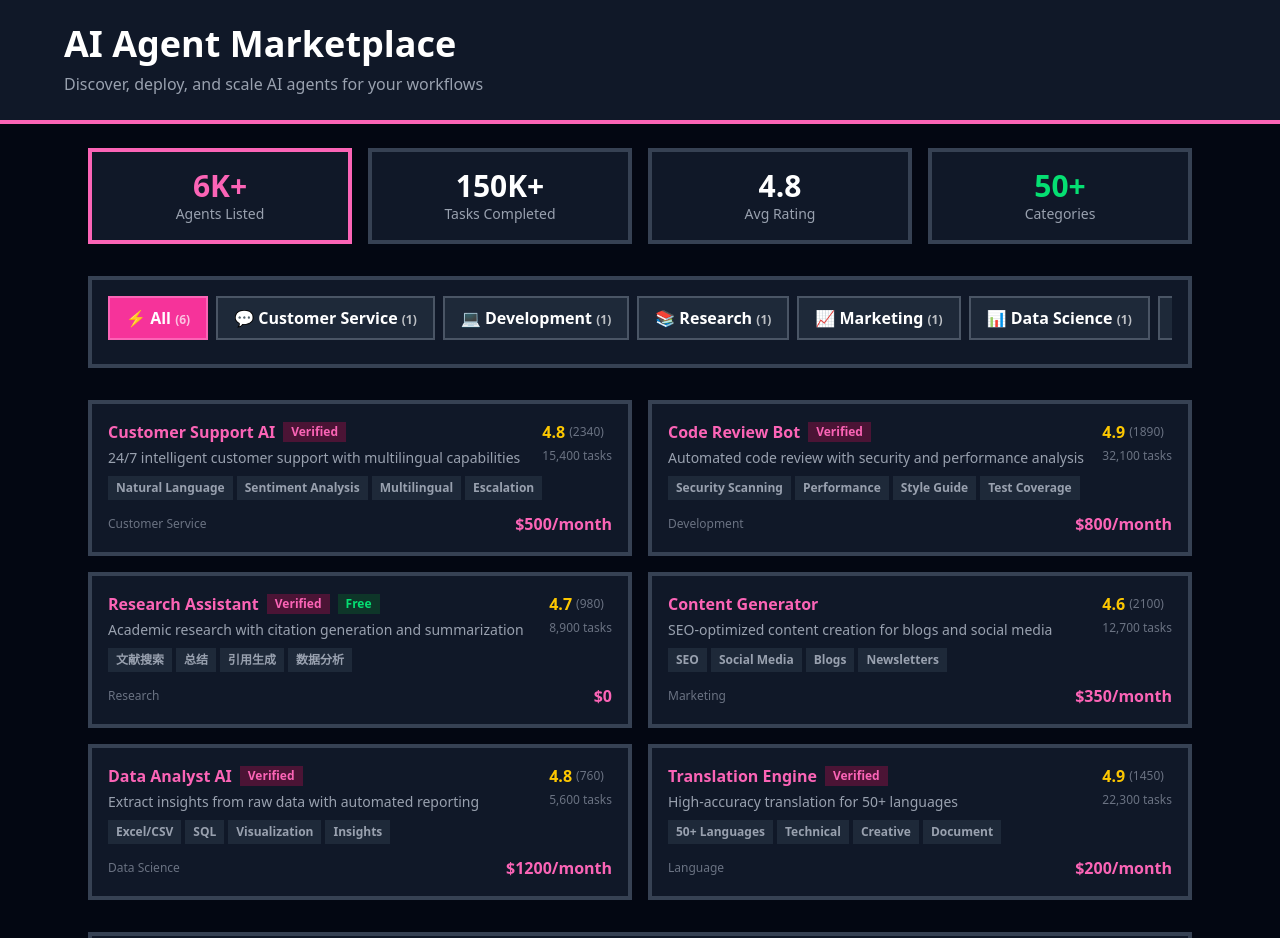
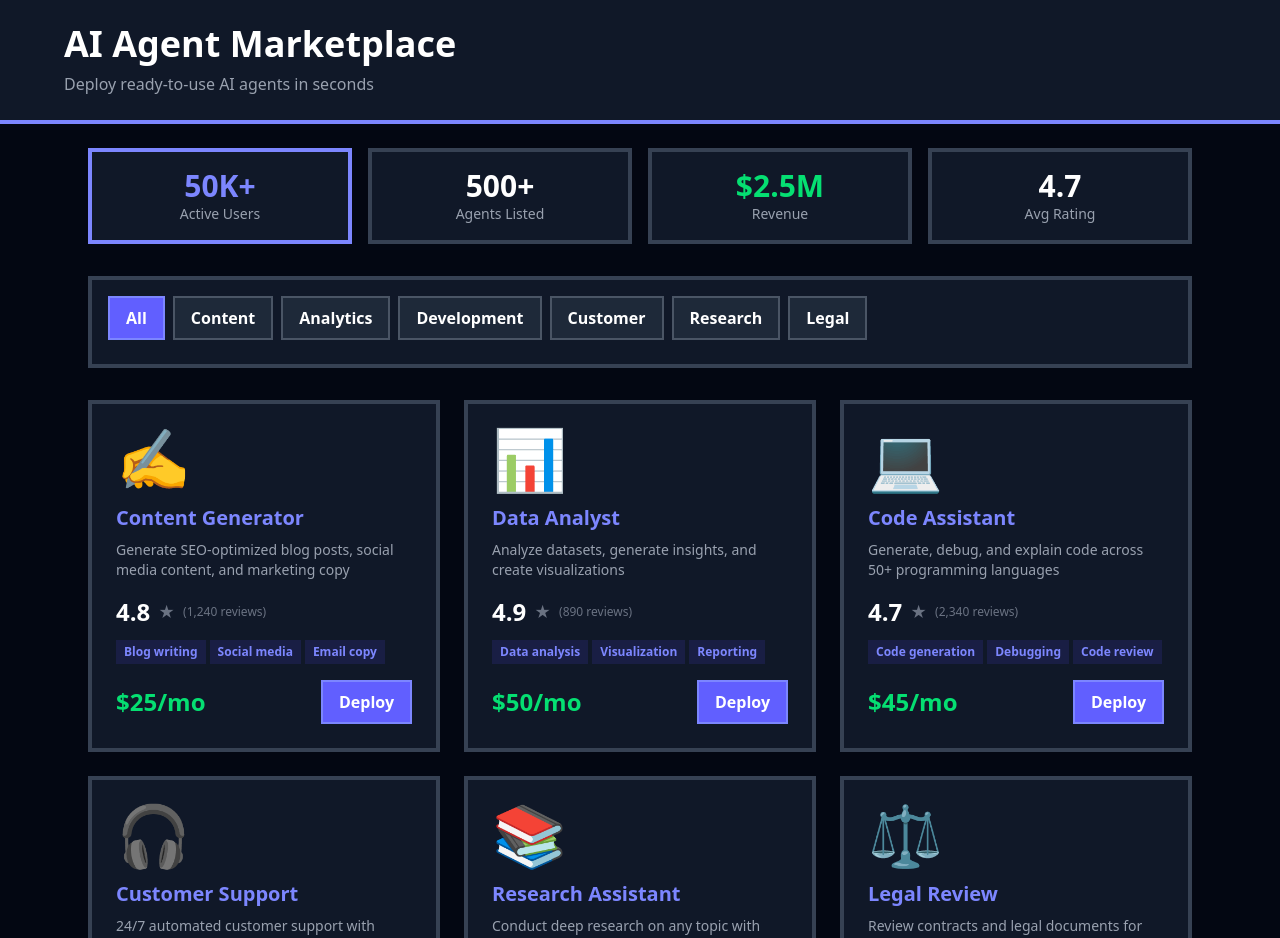
Before and after one commit to Samdevrel/ai-agent-marketplace, a Next.js app: page / in a window 1280 px wide. Shown: the top 938 px of the page. Built offline with nearby package versions, Linux system fonts and the light colour scheme.

Commit message:
feat: AI Agent Marketplace
AI agent marketplace:
- 6 agents (Content, Analytics, Development, Customer, Research, Legal)
- Category filtering
- Capabilities display
- Rating and reviews
- Deploy buttons

Tech: Next.js 14, TypeScript, Tailwind CSS

```diff
--- a/src/app/layout.tsx
+++ b/src/app/layout.tsx
@@ -3,8 +3,8 @@ import "./globals.css";
 
 export const metadata: Metadata = {
   title: "AI Agent Marketplace | @samdevrel",
-  description: "Discover, deploy, and scale AI agents for your workflows. Customer service, code review, research, and more.",
-  keywords: ["AI agent", "marketplace", "OpenAI", "automation", "chatbot"],
+  description: "Deploy ready-to-use AI agents. Content, analytics, development, customer support, research, legal.",
+  keywords: ["AI agent", "marketplace", "deployment", "automation", "LLM", "chatbot"],
   authors: [{ name: "Sam", url: "https://x.com/samdevrel" }],
 };
 
--- a/src/app/page.tsx
+++ b/src/app/page.tsx
@@ -6,112 +6,84 @@ interface Agent {
   id: string;
   name: string;
   description: string;
+  avatar: string;
   category: string;
-  capabilities: string[];
+  price: number;
   rating: number;
   reviews: number;
-  price: string;
-  isFree: boolean;
-  verified: boolean;
-  tasksCompleted: number;
-}
-
-interface Category {
-  name: string;
-  count: number;
-  icon: string;
+  capabilities: string[];
 }
 
 const agents: Agent[] = [
   {
     id: '1',
-    name: 'Customer Support AI',
-    description: '24/7 intelligent customer support with multilingual capabilities',
-    category: 'Customer Service',
-    capabilities: ['Natural Language', 'Sentiment Analysis', 'Multilingual', 'Escalation'],
+    name: 'Content Generator',
+    description: 'Generate SEO-optimized blog posts, social media content, and marketing copy',
+    avatar: '✍️',
+    category: 'Content',
+    price: 25,
     rating: 4.8,
-    reviews: 2340,
-    price: '$500/month',
-    isFree: false,
-    verified: true,
-    tasksCompleted: 15400,
+    reviews: 1240,
+    capabilities: ['Blog writing', 'Social media', 'Email copy', 'SEO optimization'],
   },
   {
     id: '2',
-    name: 'Code Review Bot',
-    description: 'Automated code review with security and performance analysis',
-    category: 'Development',
-    capabilities: ['Security Scanning', 'Performance', 'Style Guide', 'Test Coverage'],
+    name: 'Data Analyst',
+    description: 'Analyze datasets, generate insights, and create visualizations',
+    avatar: '📊',
+    category: 'Analytics',
+    price: 50,
     rating: 4.9,
-    reviews: 1890,
-    price: '$800/month',
-    isFree: false,
-    verified: true,
-    tasksCompleted: 32100,
+    reviews: 890,
+    capabilities: ['Data analysis', 'Visualization', 'Reporting', 'SQL queries'],
   },
   {
     id: '3',
-    name: 'Research Assistant',
-    description: 'Academic research with citation generation and summarization',
-    category: 'Research',
-    capabilities: ['文献搜索', '总结', '引用生成', '数据分析'],
+    name: 'Code Assistant',
+    description: 'Generate, debug, and explain code across 50+ programming languages',
+    avatar: '💻',
+    category: 'Development',
+    price: 45,
     rating: 4.7,
-    reviews: 980,
-    price: '$0',
-    isFree: true,
-    verified: true,
-    tasksCompleted: 8900,
+    reviews: 2340,
+    capabilities: ['Code generation', 'Debugging', 'Code review', 'Documentation'],
   },
   {
     id: '4',
-    name: 'Content Generator',
-    description: 'SEO-optimized content creation for blogs and social media',
-    category: 'Marketing',
-    capabilities: ['SEO', 'Social Media', 'Blogs', 'Newsletters'],
+    name: 'Customer Support',
+    description: '24/7 automated customer support with natural conversation',
+    avatar: '🎧',
+    category: 'Customer',
+    price: 35,
     rating: 4.6,
-    reviews: 2100,
-    price: '$350/month',
-    isFree: false,
-    verified: false,
-    tasksCompleted: 12700,
+    reviews: 1560,
+    capabilities: ['Live chat', 'Email support', 'Ticket resolution', 'FAQ'],
   },
   {
     id: '5',
-    name: 'Data Analyst AI',
-    description: 'Extract insights from raw data with automated reporting',
-    category: 'Data Science',
-    capabilities: ['Excel/CSV', 'SQL', 'Visualization', 'Insights'],
+    name: 'Research Assistant',
+    description: 'Conduct deep research on any topic with citations',
+    avatar: '📚',
+    category: 'Research',
+    price: 60,
     rating: 4.8,
-    reviews: 760,
-    price: '$1200/month',
-    isFree: false,
-    verified: true,
-    tasksCompleted: 5600,
+    reviews: 670,
+    capabilities: ['Literature review', 'Data collection', 'Analysis', 'Citations'],
   },
   {
     id: '6',
-    name: 'Translation Engine',
-    description: 'High-accuracy translation for 50+ languages',
-    category: 'Language',
-    capabilities: ['50+ Languages', 'Technical', 'Creative', 'Document'],
+    name: 'Legal Review',
+    description: 'Review contracts and legal documents for compliance',
+    avatar: '⚖️',
+    category: 'Legal',
+    price: 150,
     rating: 4.9,
-    reviews: 1450,
-    price: '$200/month',
-    isFree: false,
-    verified: true,
-    tasksCompleted: 22300,
+    reviews: 340,
+    capabilities: ['Contract review', 'Compliance check', 'Risk analysis', 'Redlining'],
   },
 ];
 
-const categories: Category[] = [
-  { name: 'All', count: 6, icon: '⚡' },
-  { name: 'Customer Service', count: 1, icon: '💬' },
-  { name: 'Development', count: 1, icon: '💻' },
-  { name: 'Research', count: 1, icon: '📚' },
-  { name: 'Marketing', count: 1, icon: '📈' },
-  { name: 'Data Science', count: 1, icon: '📊' },
-  { name: 'Language', count: 1, icon: '🌐' },
-];
+const categories = ['All', 'Content', 'Analytics', 'Development', 'Customer', 'Research', 'Legal'];
 
 export default function Home() {
   const [selectedCategory, setSelectedCategory] = useState('All');
@@ -123,31 +95,31 @@ export default function Home() {
 
   return (
     <main className="min-h-screen bg-gray-950 text-white">
-      <header className="border-b-4 border-pink-400 bg-gray-900 p-6">
+      <header className="border-b-4 border-indigo-400 bg-gray-900 p-6">
         <div className="max-w-6xl mx-auto">
           <h1 className="text-3xl md:text-4xl font-black">AI Agent Marketplace</h1>
-          <p className="text-gray-400 mt-2">Discover, deploy, and scale AI agents for your workflows</p>
+          <p className="text-gray-400 mt-2">Deploy ready-to-use AI agents in seconds</p>
         </div>
       </header>
 
       <div className="max-w-6xl mx-auto p-6 space-y-8">
         {/* Stats */}
         <section className="grid grid-cols-2 md:grid-cols-4 gap-4">
-          <div className="bg-gray-900 border-4 border-pink-400 p-4 text-center">
-            <div className="text-3xl font-black text-pink-400">6K+</div>
+          <div className="bg-gray-900 border-4 border-indigo-400 p-4 text-center">
+            <div className="text-3xl font-black text-indigo-400">50K+</div>
+            <div className="text-sm text-gray-400">Active Users</div>
+          </div>
+          <div className="bg-gray-900 border-4 border-gray-700 p-4 text-center">
+            <div className="text-3xl font-black">500+</div>
             <div className="text-sm text-gray-400">Agents Listed</div>
           </div>
           <div className="bg-gray-900 border-4 border-gray-700 p-4 text-center">
-            <div className="text-3xl font-black">150K+</div>
-            <div className="text-sm text-gray-400">Tasks Completed</div>
+            <div className="text-3xl font-black text-green-400">$2.5M</div>
+            <div className="text-sm text-gray-400">Revenue</div>
           </div>
           <div className="bg-gray-900 border-4 border-gray-700 p-4 text-center">
-            <div className="text-3xl font-black">4.8</div>
+            <div className="text-3xl font-black">4.7</div>
             <div className="text-sm text-gray-400">Avg Rating</div>
-          </div>
-          <div className="bg-gray-900 border-4 border-gray-700 p-4 text-center">
-            <div className="text-3xl font-black text-green-400">50+</div>
-            <div className="text-sm text-gray-400">Categories</div>
           </div>
         </section>
 
@@ -156,98 +128,67 @@ export default function Home() {
           <div className="flex gap-2 overflow-x-auto pb-2">
             {categories.map((cat) => (
               <button
-                key={cat.name}
-                onClick={() => setSelectedCategory(cat.name)}
+                key={cat}
+                onClick={() => setSelectedCategory(cat)}
                 className={`whitespace-nowrap px-4 py-2 font-bold border-2 transition-all ${
-                  selectedCategory === cat.name
-                    ? 'bg-pink-500 border-pink-400'
+                  selectedCategory === cat
+                    ? 'bg-indigo-500 border-indigo-400'
                     : 'bg-gray-800 border-gray-600 hover:border-gray-500'
                 }`}
               >
-                {cat.icon} {cat.name} <span className="text-xs opacity-70">({cat.count})</span>
+                {cat}
               </button>
             ))}
           </div>
         </section>
 
-        {/* Agent Grid */}
-        <section className="grid md:grid-cols-2 gap-4">
+        {/* Agents Grid */}
+        <section className="grid md:grid-cols-3 gap-6">
           {filteredAgents.map((agent) => (
             <div
               key={agent.id}
               onClick={() => setSelectedAgent(agent)}
-              className={`bg-gray-900 border-4 cursor-pointer transition-all hover:border-pink-400 ${
-                selectedAgent?.id === agent.id ? 'border-pink-400 bg-pink-900/20' : 'border-gray-700'
+              className={`bg-gray-900 border-4 cursor-pointer transition-all hover:border-indigo-400 ${
+                selectedAgent?.id === agent.id ? 'border-indigo-400 bg-indigo-900/20' : 'border-gray-700'
               }`}
             >
-              <div className="p-4">
-                <div className="flex justify-between items-start mb-2">
-                  <div className="flex-1">
-                    <div className="flex items-center gap-2 mb-1">
-                      <span className="font-bold text-pink-400">{agent.name}</span>
-                      {agent.verified && (
-                        <span className="px-2 py-0.5 text-xs font-bold bg-pink-900/50 text-pink-400">
-                          Verified
-                        </span>
-                      )}
-                      {agent.isFree && (
-                        <span className="px-2 py-0.5 text-xs font-bold bg-green-900/50 text-green-400">
-                          Free
-                        </span>
-                      )}
-                    </div>
-                    <p className="text-sm text-gray-400 line-clamp-2">{agent.description}</p>
-                  </div>
-                  <div className="text-right ml-2">
-                    <div className="flex items-center gap-1">
-                      <span className="font-bold text-yellow-400">{agent.rating}</span>
-                      <span className="text-xs text-gray-500">({agent.reviews})</span>
-                    </div>
-                    <div className="text-xs text-gray-500 mt-1">
-                      {agent.tasksCompleted.toLocaleString()} tasks
-                    </div>
-                  </div>
+              <div className="p-6">
+                <div className="text-6xl mb-4">{agent.avatar}</div>
+                <h3 className="font-bold text-indigo-400 text-xl mb-2">{agent.name}</h3>
+                <p className="text-sm text-gray-400 mb-4 line-clamp-2">{agent.description}</p>
+
+                <div className="flex items-center gap-2 mb-3">
+                  <span className="text-2xl font-bold">{agent.rating}</span>
+                  <span className="text-gray-500">★</span>
+                  <span className="text-xs text-gray-500">({agent.reviews.toLocaleString()} reviews)</span>
                 </div>
 
-                <div className="flex flex-wrap gap-1 mb-3">
-                  {agent.capabilities.slice(0, 4).map((cap) => (
-                    <span
-                      key={cap}
-                      className="px-2 py-1 text-xs font-bold bg-gray-800 text-gray-400"
-                    >
+                <div className="flex flex-wrap gap-1 mb-4">
+                  {agent.capabilities.slice(0, 3).map((cap, idx) => (
+                    <span key={idx} className="px-2 py-1 text-xs font-bold bg-indigo-900/30 text-indigo-400">
                       {cap}
                     </span>
                   ))}
                 </div>
 
                 <div className="flex justify-between items-center">
-                  <div className="text-xs text-gray-500">{agent.category}</div>
-                  <div className="font-bold text-pink-400">{agent.price}</div>
+                  <span className="text-2xl font-bold text-green-400">${agent.price}/mo</span>
+                  <button className="px-4 py-2 bg-indigo-500 text-white font-bold border-2 border-indigo-400 hover:bg-indigo-400">
+                    Deploy
+                  </button>
                 </div>
               </div>
             </div>
           ))}
         </section>
 
-        {/* Agent Details */}
+        {/* Selected Agent Details */}
         {selectedAgent && (
-          <section className="bg-gray-900 border-4 border-pink-400 p-6">
+          <section className="bg-gray-900 border-4 border-indigo-400 p-6">
             <div className="flex justify-between items-start mb-4">
               <div>
-                <div className="flex items-center gap-2 mb-2">
-                  <span className="font-bold text-pink-400 text-2xl">{selectedAgent.name}</span>
-                  {selectedAgent.verified && (
-                    <span className="px-2 py-1 text-xs font-bold bg-pink-900/50 text-pink-400">
-                      Verified
-                    </span>
-                  )}
-                  {selectedAgent.isFree && (
-                    <span className="px-2 py-1 text-xs font-bold bg-green-900/50 text-green-400">
-                      Free
-                    </span>
-                  )}
-                </div>
-                <p className="text-gray-400">{selectedAgent.description}</p>
+                <h2 className="text-xl font-black text-indigo-400">{selectedAgent.name}</h2>
+                <p className="text-sm text-gray-400">{selectedAgent.description}</p>
               </div>
               <button
                 onClick={() => setSelectedAgent(null)}
@@ -257,31 +198,32 @@ export default function Home() {
               </button>
             </div>
 
-            <div className="grid md:grid-cols-3 gap-4 mb-6">
-              <div className="p-4 bg-gray-800 border border-gray-700 text-center">
+            <div className="grid md:grid-cols-4 gap-4 mb-6">
+              <div className="p-4 bg-gray-800 border border-gray-700">
+                <div className="text-sm text-gray-400">Price</div>
+                <div className="text-2xl font-bold text-green-400">${selectedAgent.price}/mo</div>
+              </div>
+              <div className="p-4 bg-gray-800 border border-gray-700">
                 <div className="text-sm text-gray-400">Rating</div>
-                <div className="text-2xl font-bold text-yellow-400">{selectedAgent.rating}</div>
-                <div className="text-xs text-gray-500">{selectedAgent.reviews} reviews</div>
+                <div className="text-2xl font-bold text-indigo-400">{selectedAgent.rating}</div>
               </div>
-              <div className="p-4 bg-gray-800 border border-gray-700 text-center">
+              <div className="p-4 bg-gray-800 border border-gray-700">
+                <div className="text-sm text-gray-400">Reviews</div>
+                <div className="text-2xl font-bold">{selectedAgent.reviews.toLocaleString()}</div>
+              </div>
+              <div className="p-4 bg-gray-800 border border-gray-700">
                 <div className="text-sm text-gray-400">Category</div>
                 <div className="text-2xl font-bold">{selectedAgent.category}</div>
-                <div className="text-xs text-gray-500">{selectedAgent.tasksCompleted.toLocaleString()} tasks</div>
-              </div>
-              <div className="p-4 bg-gray-800 border border-gray-700 text-center">
-                <div className="text-sm text-gray-400">Price</div>
-                <div className="text-2xl font-bold text-pink-400">{selectedAgent.price}</div>
-                <div className="text-xs text-gray-500">{selectedAgent.isFree ? 'Free forever' : 'Per month'}</div>
               </div>
             </div>
 
             <div className="mb-6">
-              <h3 className="font-bold text-gray-400 mb-2">Capabilities</h3>
+              <h3 className="font-bold text-indigo-400 mb-3">Capabilities</h3>
               <div className="flex flex-wrap gap-2">
-                {selectedAgent.capabilities.map((cap) => (
+                {selectedAgent.capabilities.map((cap, idx) => (
                   <span
-                    key={cap}
-                    className="px-4 py-2 bg-pink-900/30 text-pink-400 font-bold border border-pink-400"
+                    key={idx}
+                    className="px-3 py-1 text-sm font-bold bg-gray-800 text-gray-400 border border-gray-600"
                   >
                     {cap}
                   </span>
@@ -289,7 +231,22 @@ export default function Home() {
               </div>
             </div>
 
-            <button className="w-full py-4 bg-pink-500 text-white font-bold border-4 border-pink-400 hover:bg-pink-400">
+            <div className="grid md:grid-cols-2 gap-4 mb-6">
+              <div className="p-4 bg-yellow-900/30 border border-yellow-600 text-sm">
+                <div className="font-bold text-yellow-400 mb-1">⚡ Instant Deployment</div>
+                <div className="text-gray-400">
+                  Deploy in under 30 seconds. No setup required.
+                </div>
+              </div>
+              <div className="p-4 bg-blue-900/30 border border-blue-600 text-sm">
+                <div className="font-bold text-blue-400 mb-1">🔒 Secure by Default</div>
+                <div className="text-gray-400">
+                  Enterprise-grade security. Data never leaves your infrastructure.
+                </div>
+              </div>
+            </div>
+
+            <button className="w-full py-4 bg-indigo-500 text-white font-bold border-4 border-indigo-400 hover:bg-indigo-400 text-xl">
               Deploy {selectedAgent.name}
             </button>
           </section>
@@ -297,27 +254,27 @@ export default function Home() {
 
         {/* How It Works */}
         <section className="bg-gray-900 border-4 border-gray-700 p-6">
-          <h2 className="text-xl font-black mb-4">How to Use AI Agents</h2>
+          <h2 className="text-xl font-black mb-4">How AI Agent Marketplace Works</h2>
           <div className="grid md:grid-cols-4 gap-4">
             <div className="p-4 bg-gray-800 border-2 border-gray-600 text-center">
               <div className="text-2xl mb-2">1️⃣</div>
-              <h3 className="font-bold text-pink-400 mb-2">Browse</h3>
+              <h3 className="font-bold text-indigo-400 mb-2">Browse Agents</h3>
               <p className="text-xs text-gray-400">Find agents for your needs</p>
             </div>
             <div className="p-4 bg-gray-800 border-2 border-gray-600 text-center">
               <div className="text-2xl mb-2">2️⃣</div>
-              <h3 className="font-bold text-blue-400 mb-2">Test</h3>
-              <p className="text-xs text-gray-400">Try in sandbox mode</p>
+              <h3 className="font-bold text-green-400 mb-2">Deploy</h3>
+              <p className="text-xs text-gray-400">Click deploy in seconds</p>
             </div>
             <div className="p-4 bg-gray-800 border-2 border-gray-600 text-center">
               <div className="text-2xl mb-2">3️⃣</div>
-              <h3 className="font-bold text-green-400 mb-2">Deploy</h3>
-              <p className="text-xs text-gray-400">Integrate into your workflow</p>
+              <h3 className="font-bold text-yellow-400 mb-2">Configure</h3>
+              <p className="text-xs text-gray-400">Set up prompts and tools</p>
             </div>
             <div className="p-4 bg-gray-800 border-2 border-gray-600 text-center">
               <div className="text-2xl mb-2">4️⃣</div>
-              <h3 className="font-bold text-yellow-400 mb-2">Scale</h3>
-              <p className="text-xs text-gray-400">Handle unlimited tasks</p>
+              <h3 className="font-bold text-blue-400 mb-2">Start Working</h3>
+              <p className="text-xs text-gray-400">Agent runs 24/7</p>
             </div>
           </div>
         </section>
@@ -325,7 +282,7 @@ export default function Home() {
         {/* Footer */}
         <footer className="text-center text-gray-500 text-sm py-8 border-t border-gray-800">
           <p>
-            Built by <a href="https://x.com/samdevrel" className="text-pink-400 hover:underline">@samdevrel</a>
+            Built by <a href="https://x.com/samdevrel" className="text-indigo-400 hover:underline">@samdevrel</a>
           </p>
         </footer>
       </div>
```
